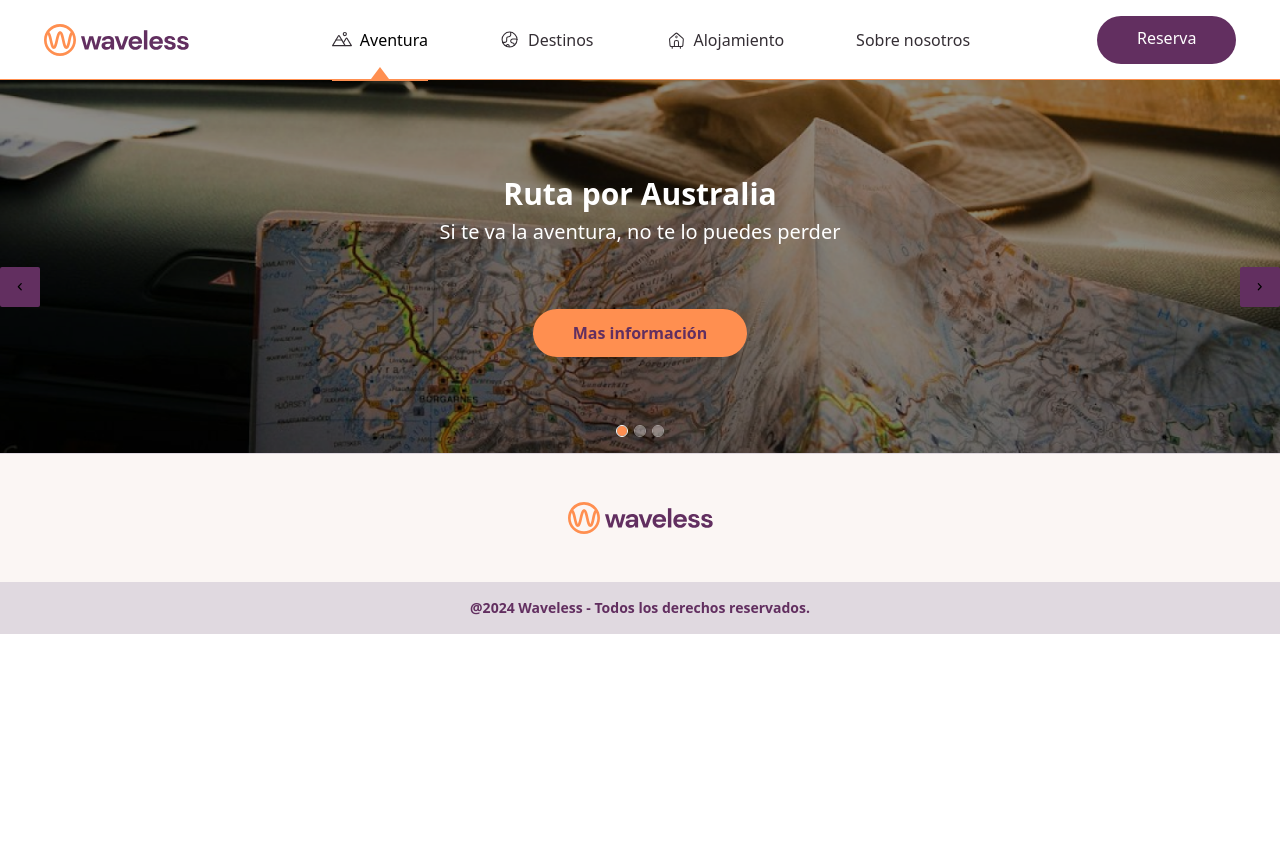
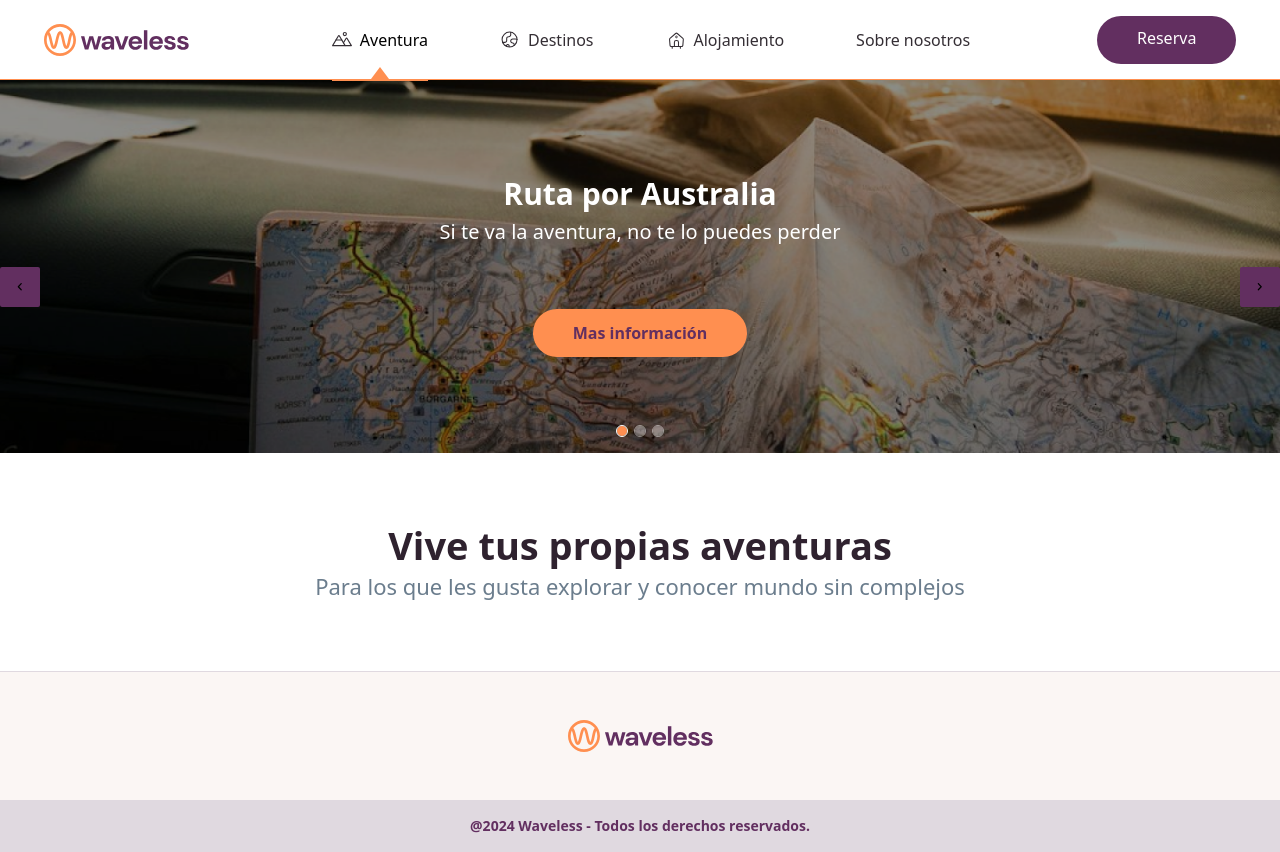
Before and after one commit to MuzasMariano/challenge-mariano-j-muzas, an Angular app: page / in a window 1280 px wide. Before the commit the page ends 800 px from the top, so only its background shows below. Built offline with nearby package versions, Linux system fonts and the light colour scheme.

Commit message:
title section, text, styles, vars

```diff
--- a/src/app/app.html
+++ b/src/app/app.html
@@ -1,6 +1,7 @@
 <main class="main">
   <app-header></app-header>
   <app-carousel></app-carousel>
+  <app-title></app-title>
   <app-footer></app-footer>
 </main>
 <router-outlet />
--- a/src/app/app.ts
+++ b/src/app/app.ts
@@ -3,10 +3,11 @@ import { RouterOutlet } from '@angular/router';
 import { Header } from "./components/header/header";
 import { Footer } from "./components/footer/footer";
 import { Carousel } from "./components/carousel/carousel";
+import { Title } from "./components/title/title";
 
 @Component({
   selector: 'app-root',
-  imports: [RouterOutlet, Header, Footer, Carousel],
+  imports: [RouterOutlet, Header, Footer, Carousel, Title],
   templateUrl: './app.html',
   styleUrl: './app.scss'
 })
--- /dev/null
+++ b/src/app/components/title/title.html
@@ -0,0 +1,6 @@
+<div class="container title">
+    <div class="title__info mx-auto text-center">
+        <h1>Vive tus propias aventuras</h1>
+        <h2>Para los que les gusta explorar y conocer mundo sin complejos</h2>
+    </div>
+</div>
--- /dev/null
+++ b/src/app/components/title/title.scss
@@ -0,0 +1,25 @@
+@use 'variables' as *;
+
+.title {
+    margin: 4.5rem auto;
+    border: 0;
+    padding: 0;
+    display: block;
+
+    &__info {
+        h1 {
+            color: $text-title-color;
+            font-weight: 700;
+            font-size: 38px;
+            line-height: 40px;
+            margin-bottom: 0.5rem;
+        }
+
+        h2 {
+            color: $text-subtitle-color;
+            font-weight: 400;
+            font-size: 22px;
+            line-height: 26px;
+        }
+    }
+}
--- a/src/styles/variables.scss
+++ b/src/styles/variables.scss
@@ -1,5 +1,7 @@
 $text-default: #342E34;
 $text-default-white: #FFFFFF;
+$text-title-color: #2F222F;
+$text-subtitle-color: #6B7D8D;
 $button-primary-text-default: #FFFFFF;
 $button-primary-background-default: #622F60;
 $button-accent-text-default: #4E250E;
```
Also changed, not shown: src/app/components/title/title.ts (added, +9 -0 lines), 1 other file (tests, documents, lock files or other folders).
